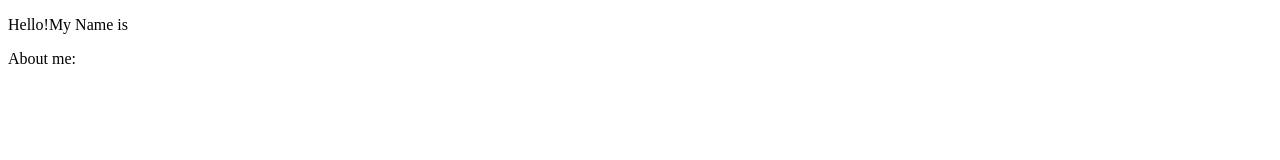
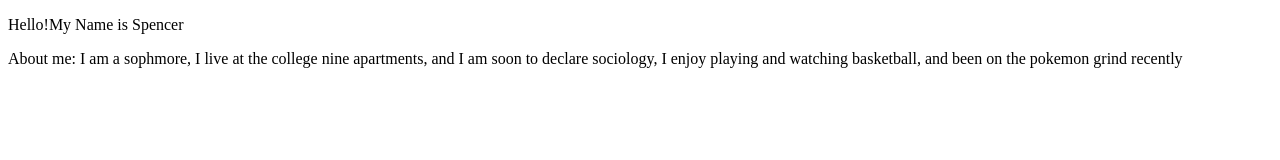
Before and after one commit to spencerjb-ucsc/website, a plain HTML site: page Index.html in a window 1280 px wide. Drawn offline with Linux system fonts and the light colour scheme.

Commit message:
Update Index.html

```diff
--- a/Index.html
+++ b/Index.html
@@ -4,7 +4,7 @@
     <title>My Personal Website</title>
   </head>
   <body>
-    <p>Hello!My Name is</p>
-    <p>About me: </p>
+    <p>Hello!My Name is Spencer</p>
+    <p>About me: I am a sophmore, I live at the college nine apartments, and I am soon to declare sociology, I enjoy playing and watching basketball, and been on the pokemon grind recently</p>
   </body>
 </html>
```
